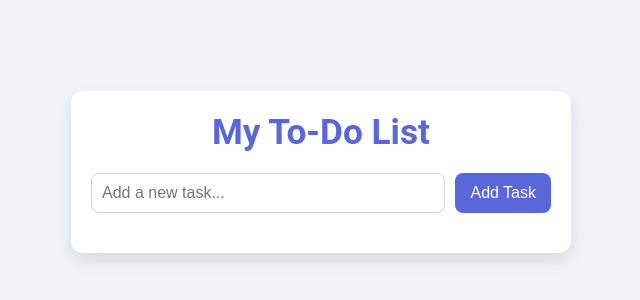
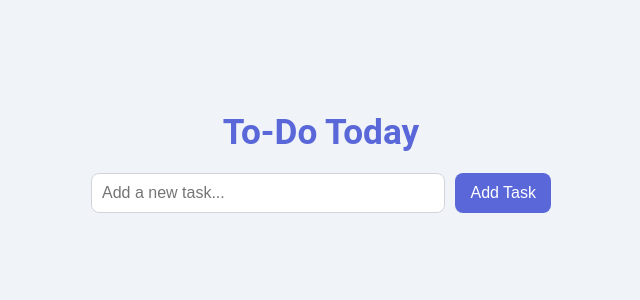
Before and after one commit to sarahwhan/todo-list, a website: page public/index.html in a window 1280 px wide. Shown: the part 228-528 px from the top of the page, without its empty margins (319-959 px from the left). Drawn offline with Linux system fonts and the light colour scheme; no server answers.

Commit message:
simple fixes

```diff
--- a/public/index.html
+++ b/public/index.html
@@ -8,7 +8,7 @@
 </head>
 <body>
     <div class="container">
-        <h1 class="header">My To-Do List</h1>
+        <h1 class="header">to-do today</h1>
         <div class="input-container">
             <input type="text" id="new-task" placeholder="Add a new task..." />
             <button id="add-task-btn">Add Task</button>
--- a/public/styles.css
+++ b/public/styles.css
@@ -18,12 +18,10 @@ body {
 
 /* Container styling */
 .container {
-    background: #ffffff;
     border-radius: 12px;
     padding: 20px;
     width: 100%;
     max-width: 500px; /* Increased width */
-    box-shadow: 0 8px 15px rgba(0, 0, 0, 0.1);
     text-align: center;
 }
 
```
